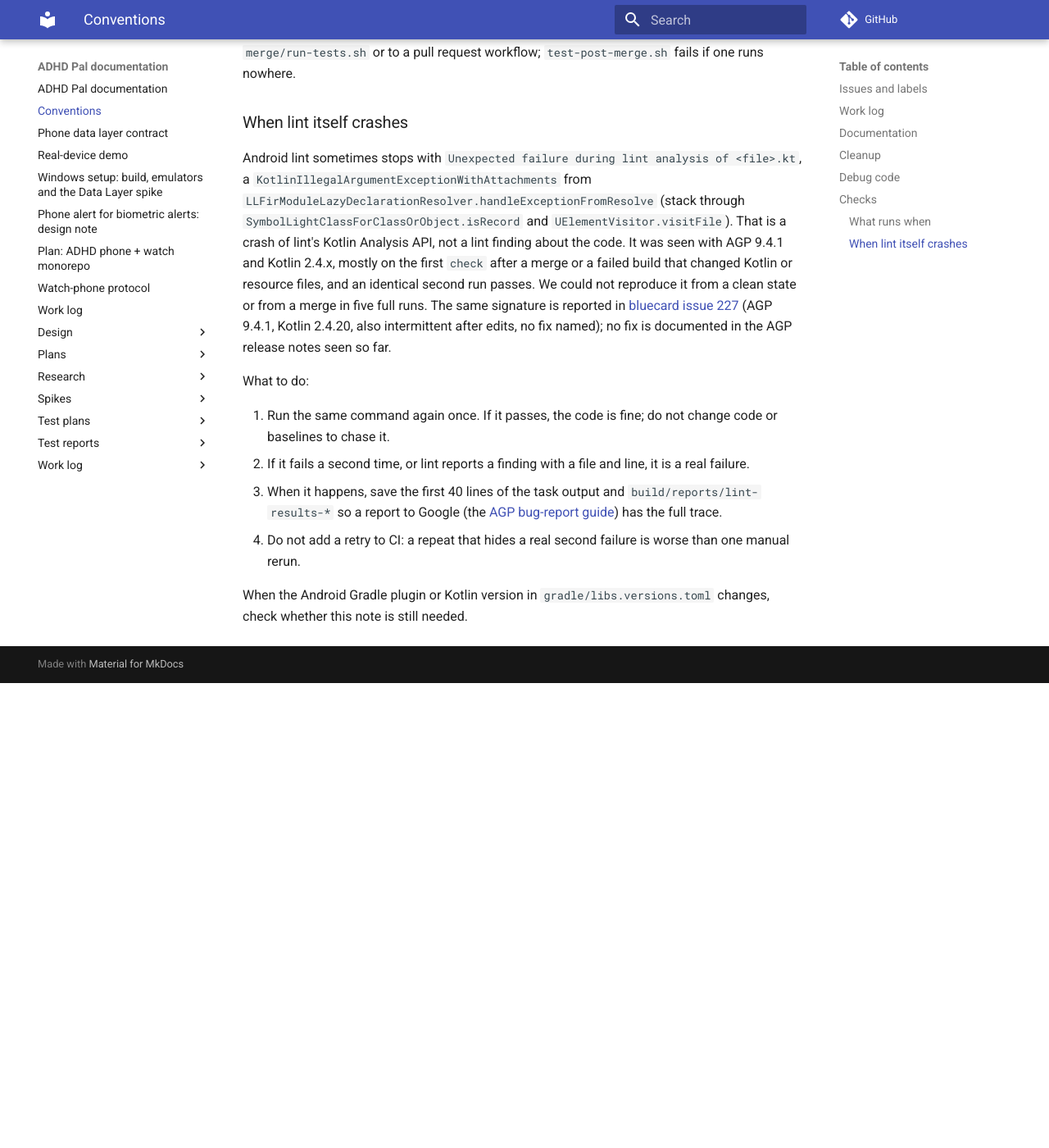
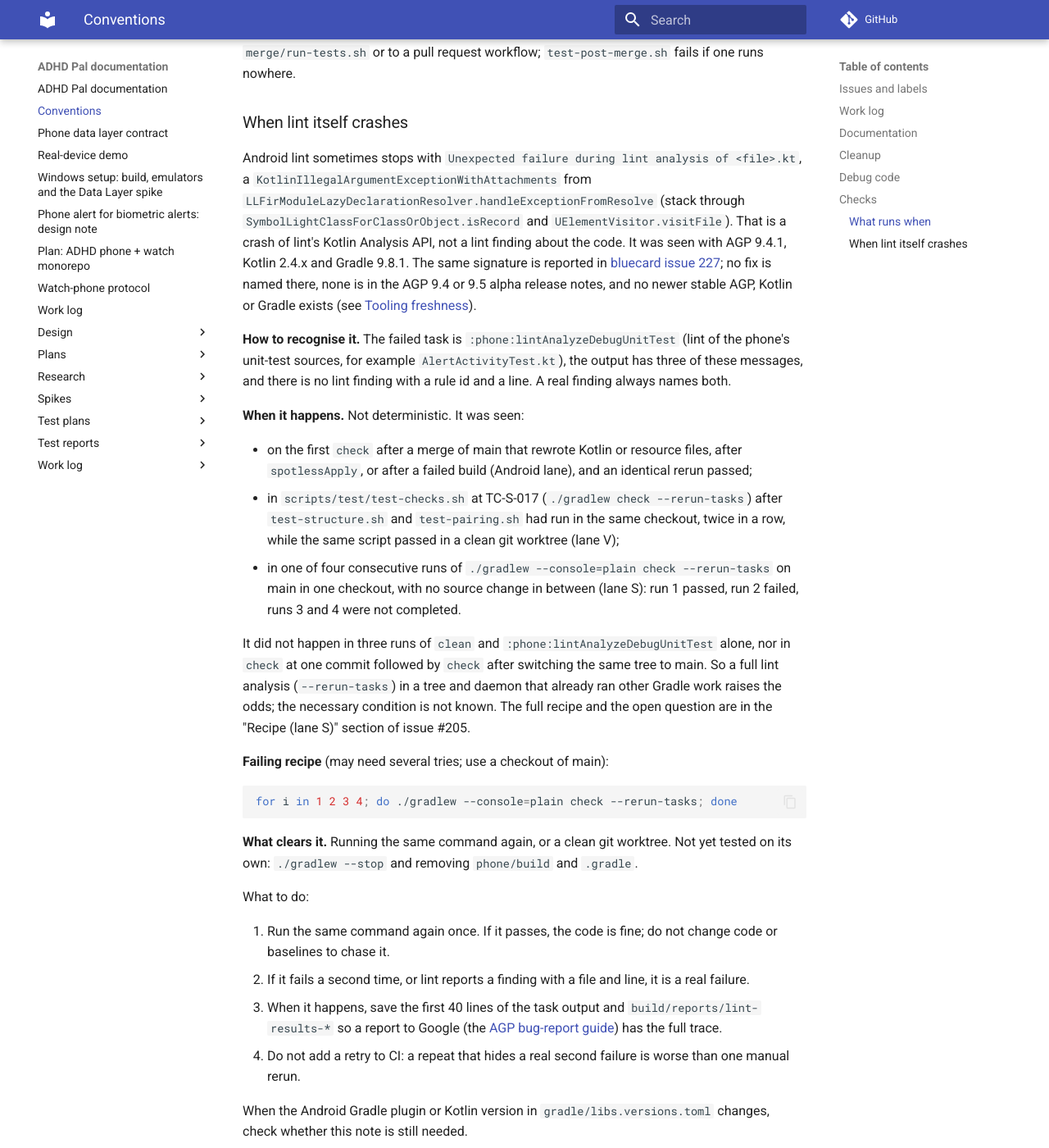
Before and after one commit to shlomoa/my-adhd-pal, an MkDocs documentation site: the page built from docs/conventions.md, in a window 1280 px wide and 1400 px high, scrolled down 2415 px. Shown: the whole window at 82% size. Built offline with MkDocs 1.6.1 and Material for MkDocs 9.7.7, drawn with Linux system fonts in a browser that asks for light colours; comment, search, counter and statistics services are not loaded; before the commit the page ends 3248 px from its top, so only the background shows below that.

Commit message:
Docs: the lint crash scenario and failing recipe (#208)
Claude-Session: https://claude.ai/code/session_019cYzLLCA855iWDxqZs2676

Co-authored-by: Claude <noreply@anthropic.com>

````diff
--- a/docs/conventions.md
+++ b/docs/conventions.md
@@ -76,11 +76,38 @@ closes it with the sub-agent once a later run is green. A new `scripts/test/test
 Android lint sometimes stops with `Unexpected failure during lint analysis of <file>.kt`, a
 `KotlinIllegalArgumentExceptionWithAttachments` from `LLFirModuleLazyDeclarationResolver.handleExceptionFromResolve`
 (stack through `SymbolLightClassForClassOrObject.isRecord` and `UElementVisitor.visitFile`). That is a crash of lint's
-Kotlin Analysis API, not a lint finding about the code. It was seen with AGP 9.4.1 and Kotlin 2.4.x, mostly on the
-first `check` after a merge or a failed build that changed Kotlin or resource files, and an identical second run
-passes. We could not reproduce it from a clean state or from a merge in five full runs. The same signature is reported
-in [bluecard issue 227](https://github.com/bryancassell/bluecard/issues/227) (AGP 9.4.1, Kotlin 2.4.20, also
-intermittent after edits, no fix named); no fix is documented in the AGP release notes seen so far.
+Kotlin Analysis API, not a lint finding about the code. It was seen with AGP 9.4.1, Kotlin 2.4.x and Gradle 9.8.1. The
+same signature is reported in [bluecard issue 227](https://github.com/bryancassell/bluecard/issues/227); no fix is
+named there, none is in the AGP 9.4 or 9.5 alpha release notes, and no newer stable AGP, Kotlin or Gradle exists
+(see [Tooling freshness](research/tooling.md)).
+
+**How to recognise it.** The failed task is `:phone:lintAnalyzeDebugUnitTest` (lint of the phone's unit-test sources,
+for example `AlertActivityTest.kt`), the output has three of these messages, and there is no lint finding with a rule id
+and a line. A real finding always names both.
+
+**When it happens.** Not deterministic. It was seen:
+
+- on the first `check` after a merge of main that rewrote Kotlin or resource files, after `spotlessApply`, or after a
+  failed build (Android lane), and an identical rerun passed;
+- in `scripts/test/test-checks.sh` at TC-S-017 (`./gradlew check --rerun-tasks`) after `test-structure.sh` and
+  `test-pairing.sh` had run in the same checkout, twice in a row, while the same script passed in a clean git worktree
+  (lane V);
+- in one of four consecutive runs of `./gradlew --console=plain check --rerun-tasks` on main in one checkout, with no
+  source change in between (lane S): run 1 passed, run 2 failed, runs 3 and 4 were not completed.
+
+It did not happen in three runs of `clean` and `:phone:lintAnalyzeDebugUnitTest` alone, nor in `check` at one commit
+followed by `check` after switching the same tree to main. So a full lint analysis (`--rerun-tasks`) in a tree and
+daemon that already ran other Gradle work raises the odds; the necessary condition is not known. The full recipe and the
+open question are in the "Recipe (lane S)" section of issue #205.
+
+**Failing recipe** (may need several tries; use a checkout of main):
+
+```sh
+for i in 1 2 3 4; do ./gradlew --console=plain check --rerun-tasks; done
+```
+
+**What clears it.** Running the same command again, or a clean git worktree. Not yet tested on its own:
+`./gradlew --stop` and removing `phone/build` and `.gradle`.
 
 What to do:
 
````
Also changed, not shown: docs/work-log/shared.md (+7 -0 lines).
